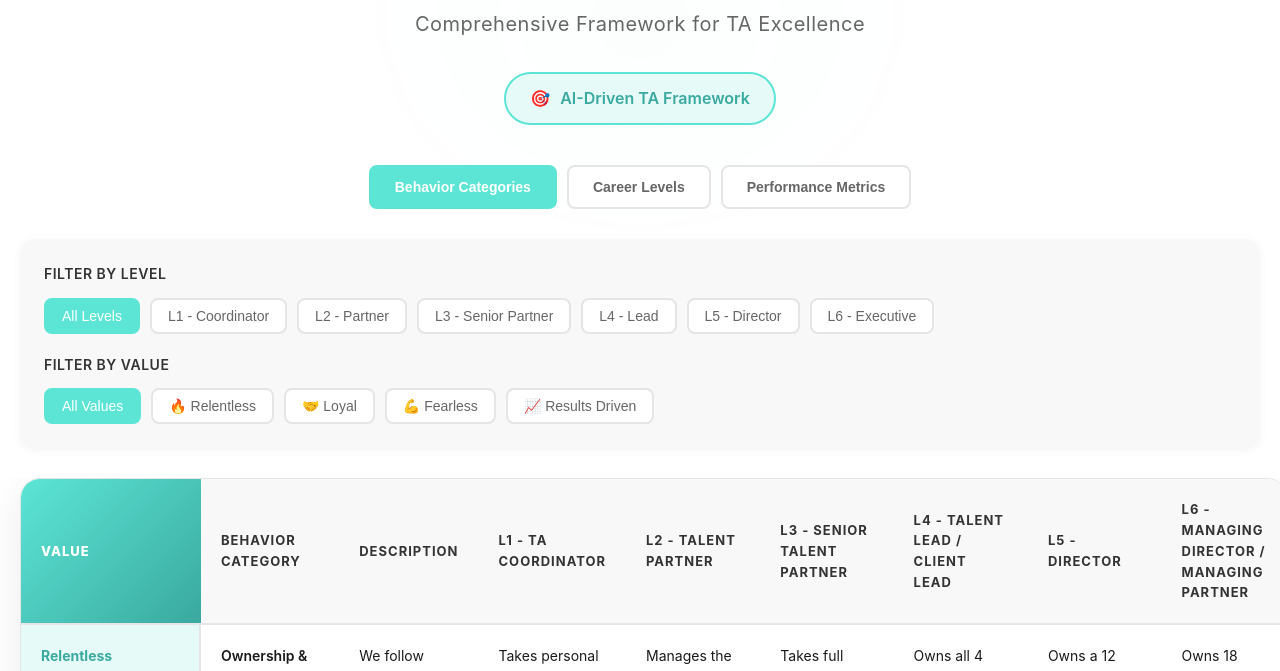
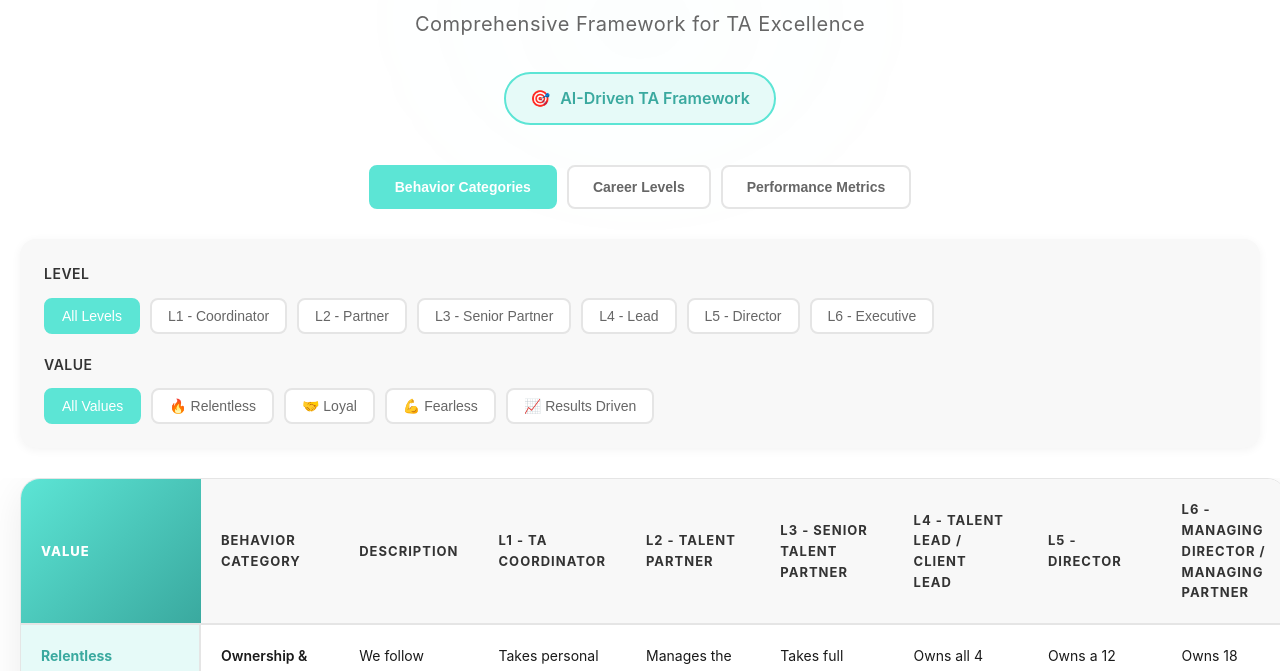
Before and after one commit to tomgC2/c2performancematrix, a plain HTML site: page index.html in a window 1280 px wide. Shown: the part 129-800 px from the top of the page. Drawn offline with Linux system fonts and the light colour scheme.

Commit message:
Update index.html

```diff
--- a/index.html
+++ b/index.html
@@ -460,7 +460,7 @@
         <!-- Filter Section -->
         <div class="filter-section" id="behaviorFilters" style="display: block;">
             <div class="filter-group">
-                <label class="filter-label">Filter by Level</label>
+                <label class="filter-label">Level</label>
                 <div class="filter-buttons">
                     <button class="filter-btn active" data-level="all">All Levels</button>
                     <button class="filter-btn" data-level="L1">L1 - Coordinator</button>
@@ -472,7 +472,7 @@
                 </div>
             </div>
             <div class="filter-group">
-                <label class="filter-label">Filter by Value</label>
+                <label class="filter-label">Value</label>
                 <div class="filter-buttons">
                     <button class="filter-btn active" data-value="all">All Values</button>
                     <button class="filter-btn" data-value="relentless">🔥 Relentless</button>
```
